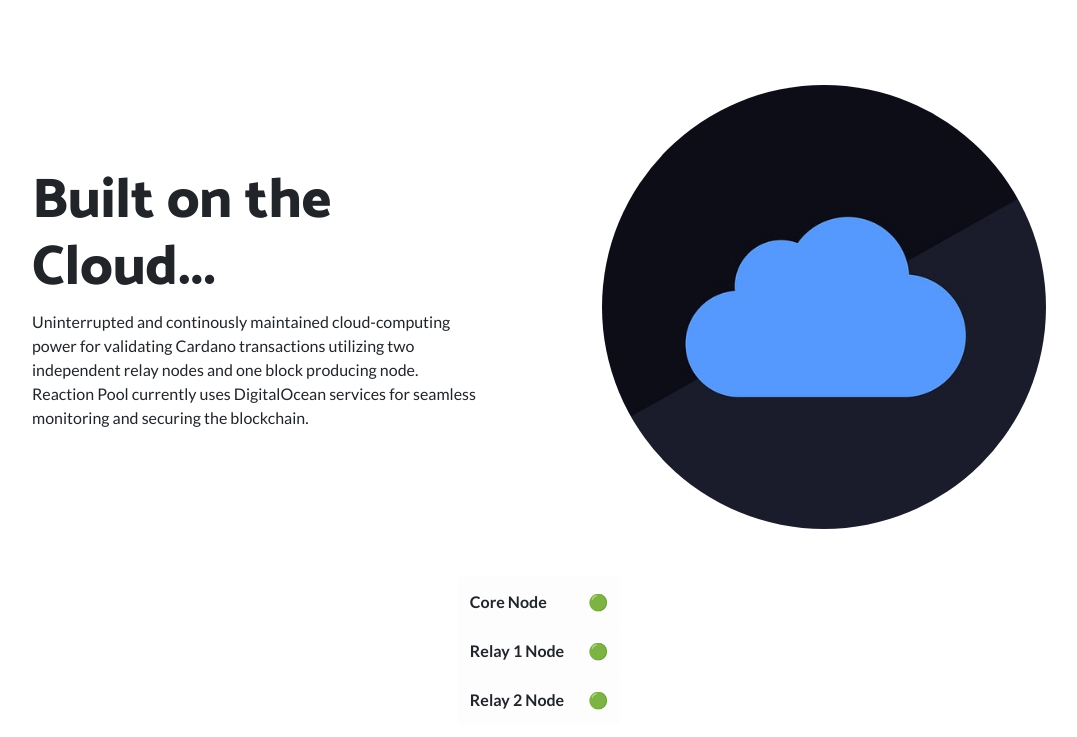
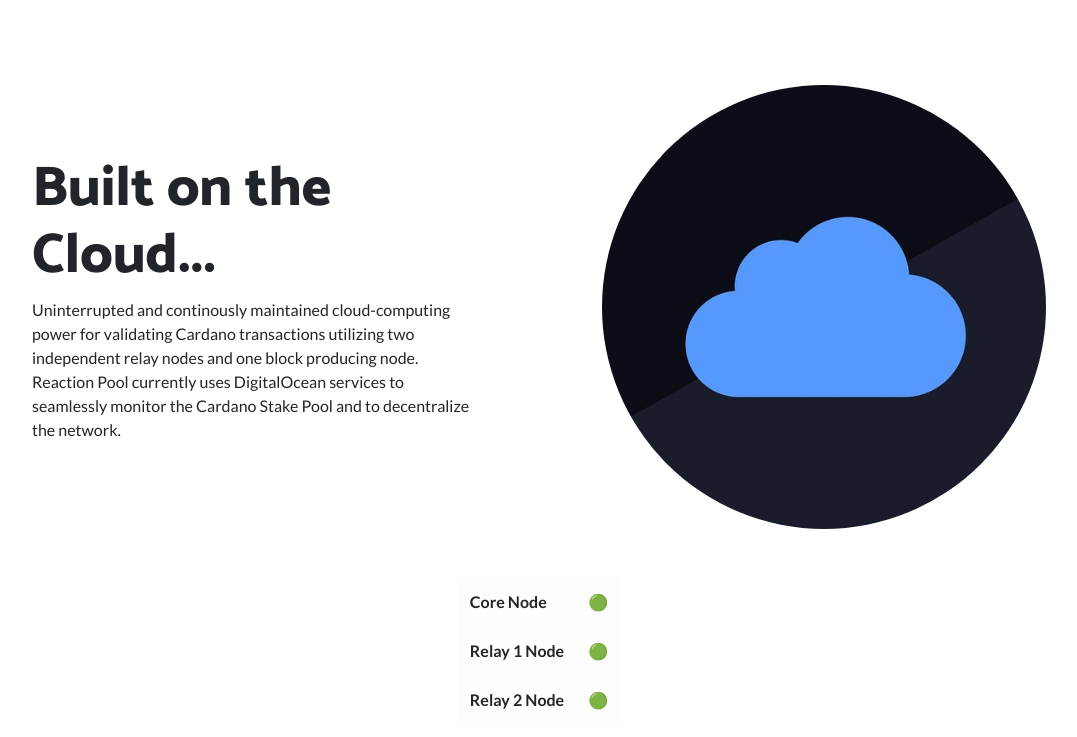
Before and after one commit to xreactx/xreactx.github.io, a website: page index.html in a window 1280 px wide. Shown: the part 1595-2332 px from the top of the page, without its empty margins (101-1178 px from the left). Drawn offline with Linux system fonts and the light colour scheme; grey boxes are pictures that could not be loaded.

Commit message:
Update index.html

```diff
--- a/index.html
+++ b/index.html
@@ -80,7 +80,7 @@
         <div class="col-lg-6 order-lg-1">
           <div class="p-5">
             <h2 class="display-4">Built on the Cloud...</h2>
-            <p>Uninterrupted and continously maintained cloud-computing power for validating Cardano transactions utilizing two independent relay nodes and one block producing node. Reaction Pool currently uses DigitalOcean services for seamless monitoring and securing the blockchain.</p>
+            <p>Uninterrupted and continously maintained cloud-computing power for validating Cardano transactions utilizing two independent relay nodes and one block producing node. Reaction Pool currently uses DigitalOcean services to seamlessly monitor the Cardano Stake Pool and to decentralize the network.</p>
           </div>
         </div>
       </div>
```
